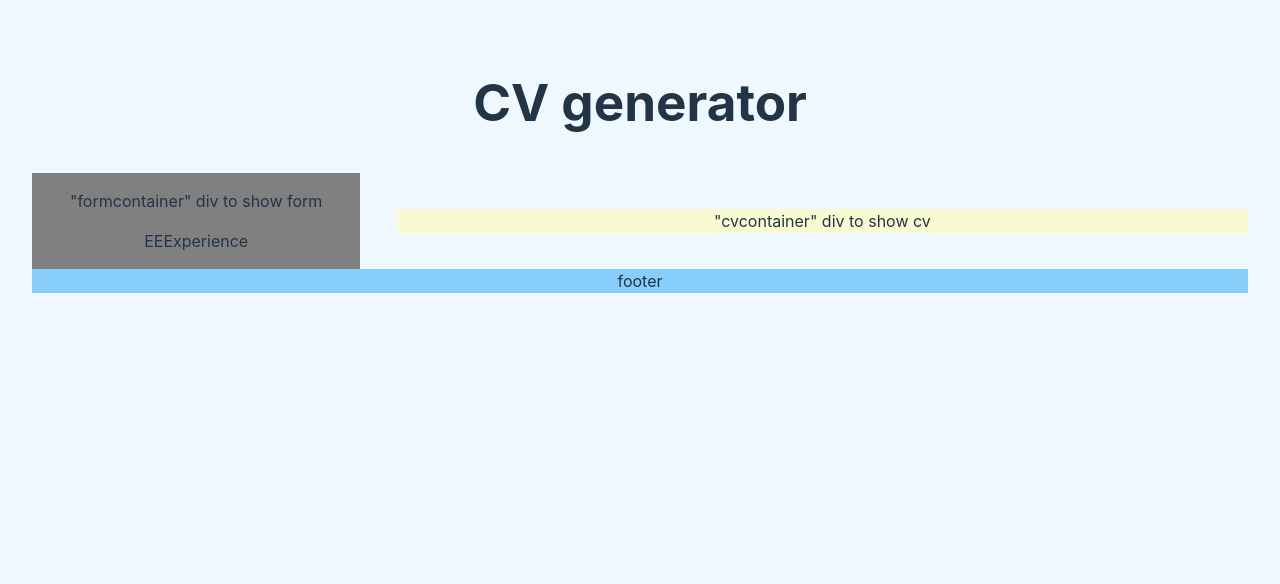
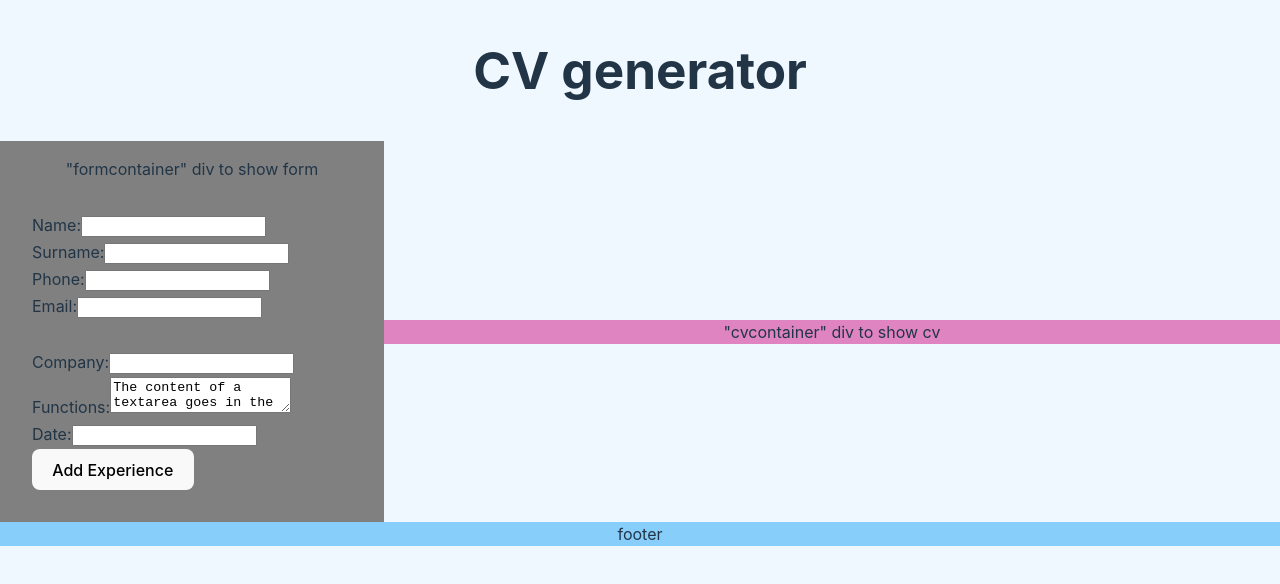
Before and after one commit to eduarmarin/cvgenerator, a React (Vite) app: page / in a window 1280 px wide. Shown: the top 584 px of the page. Built offline with nearby package versions, Linux system fonts and the light colour scheme.

Commit message:
first commit from new pc

```diff
--- a/src/App.css
+++ b/src/App.css
@@ -1,7 +1,7 @@
 #root {
   width: 100%;
   margin: 0 auto;
-  padding: 2rem;
+  padding: 0rem;
   text-align: center;
   background-color: aliceblue;
 }
@@ -52,14 +52,23 @@
 }
 .formcontainer {
   background-color: gray;
-  width: 27%;
+  width: 30%;
 }
 .cvcontainer {
-  background-color: lightgoldenrodyellow;
+  background-color: rgb(223, 132, 193);
   width: 70%;
+  height: 100%;
 }
-
 .footerdiv {
   background-color: lightskyblue;
   width: 100%;
 }
+.common {
+  display: flex;
+  align-items: center;
+  justify-content: space-between;
+  flex-direction: row;
+  flex-wrap: wrap;
+  margin: 2rem;
+  gap: 3px;
+}
--- a/src/App.jsx
+++ b/src/App.jsx
@@ -2,7 +2,7 @@ import { useState } from 'react'
 import reactLogo from './assets/react.svg'
 //import viteLogo from '../public/vite.svg'
 import './App.css'
-import Experience from './files/experience.jsx'
+import {Experience, Info} from './files/experience.jsx'
 
 function App() {
   const [count, setCount] = useState(0)
@@ -16,6 +16,7 @@ function App() {
       <div className = 'maincontainer'>
         <div className='formcontainer'>
           <p>"formcontainer" div to show form</p>
+          <Info/>
           <Experience/>
         </div>
         <div className='cvcontainer'>
--- a/src/files/experience.jsx
+++ b/src/files/experience.jsx
@@ -1,14 +1,64 @@
 
 import { useState } from 'react'
 
-function Experience() {
-    return (
-        <>
-            <div className="experience__header">
-                <p>EEExperience</p>
-            </div>
-        </>
-        )
-    }
+const products = [
+  { label: 'Name', type: 'text', name: 'name'},
+  { label: 'Surname', type: 'text', name: 'surname'},
+  { label: 'Phone', type: 'number', name: 'phone'},
+  { label: 'Email', type: 'text', name: 'email'}
+];
 
-export default Experience
+export function Info() {
+  return (
+    <div className="info common">
+      {products.map((product) => (
+        <label key={product.name}>{product.label}:
+          <input type={product.type} name={product.name} />
+        </label>
+      ))}
+    </div>
+  )
+}
+
+/* export function Info() {
+  return (
+      <div className="info common">
+        <label>Name:
+          <input type="text" name="name" />
+        </label>
+        <label>Surname:
+          <input type="text" name="surname" />
+        </label>
+        <label>Phone:
+          <input type="number" name="phone" />
+        </label>
+        <label>Email:
+          <input type="text" name="email" />
+        </label>
+      </div>
+  )
+} */
+
+export function Experience() {
+  const [textarea, setTextarea] = useState("The content of a textarea goes in the value attribute")
+  const handleClick = () => {
+    console.log('this is:', this)
+  }
+  return (
+      <div className="experience common">
+        <label>Company:
+          <input type="text" name="name" />
+        </label>
+        <label>Functions:
+          <textarea value= {textarea} />
+        </label>
+        <label>Date:
+          <input type="number" name="phone" />
+        </label>
+        <button onClick={handleClick}>Add Experience</button>
+      </div>
+  )
+}
+
+
+//export {Info, Experience}
```
Also changed, not shown: 1 other file (tests, documents, lock files or other folders).
